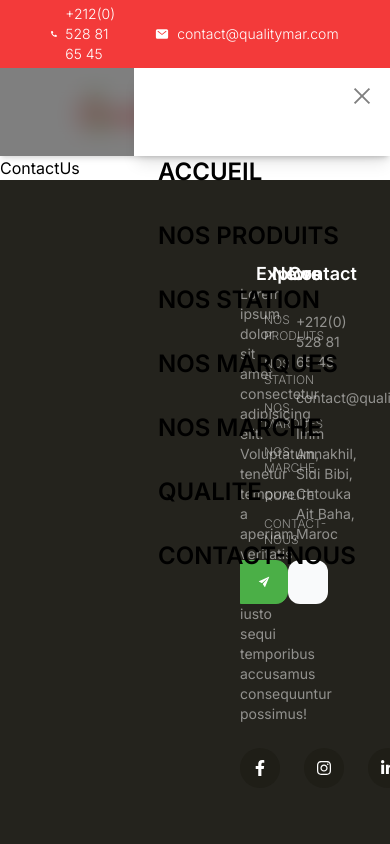
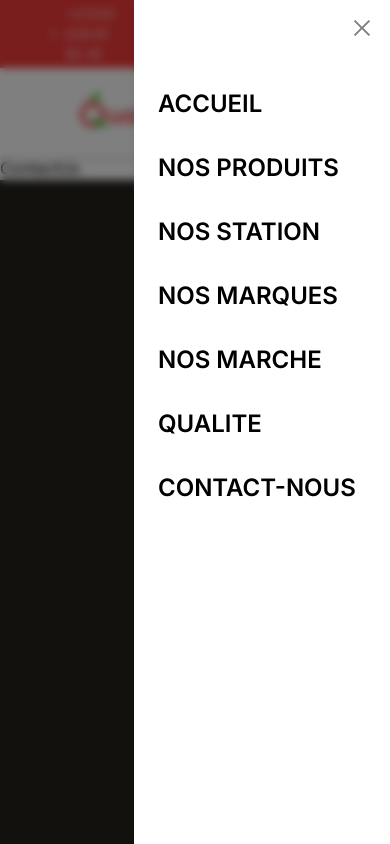
Before and after one commit to VEGETv07/quality-mar, a Next.js app: page /contact-us in a window 390 px wide. Both pictures are taken after a click on the icon 266 px from the left and 112 px from the top of the page. Shown: the top 844 px of the page. Built offline with nearby package versions, Linux system fonts and the light colour scheme.

Commit message:
adding some responsive style

```diff
--- a/app/_components/ChooseUs.tsx
+++ b/app/_components/ChooseUs.tsx
@@ -1,14 +1,8 @@
 "use client"
-import Image from "next/image";
-import { useState } from "react";
-import { LuLeaf } from "react-icons/lu";
-import { LuMinus } from "react-icons/lu";
-import { LuPlus } from "react-icons/lu";
 import Accordion from "./items/Accordion";
 
 
 export default function ChooseUs() {
-  const [isOpen,setIsOpen] = useState<number | null>(null)
 
 
   const infos = [
@@ -31,11 +25,8 @@ export default function ChooseUs() {
         "Quality Mar a constamment pour objectif d’améliorer ses performances et la qualité de ses produits.",
     },
   ];
-  function toggleOpen(id: number){
-    (isOpen === id)? setIsOpen(null):setIsOpen(id)
-  }
   return (
-    <div className=" lg:grid lg:grid-cols-2 py-40 w-full">
+    <div className=" lg:grid lg:grid-cols-2 py-40 w-full" id="choose_us">
       <div className="flex-col justify-between rounded-t-xl">
         <div className="w-full">
           <h3 className="text-3xl font-semibold lg:text-5xl pb-12 text-black">
@@ -57,13 +48,6 @@ export default function ChooseUs() {
         </div>
       </div>
       <div className="pt-8 lg:pt-0">
-        {/* <Image
-          src="/images/PHOTO1.jpg"
-          alt=""
-          height={1000}
-          width={1000}
-          className="rounded-3xl w-full md:w-full"
-        /> */}
         <img src="/images/PHOTO1.jpg" alt="" className="rounded-3xl" />
       </div>
     </div>
--- a/app/_components/ConctactUs.tsx
+++ b/app/_components/ConctactUs.tsx
@@ -13,7 +13,7 @@ function ConctactUs() {
           </p>
 
           <button className="flex items-center p-4 bg-[#41c13f] text-white rounded-xl hover:bg-[#3FB554]/80 my-4 transition-all duration-300 ease-in-out">
-            <Link href="contact-us">CONTACTEZ-NOUS</Link> <FaChevronRight />
+            <Link href="#contact-us">CONTACTEZ-NOUS</Link> <FaChevronRight />
           </button>
         </div>
       </div>
--- a/app/page.tsx
+++ b/app/page.tsx
@@ -1,7 +1,8 @@
 import ConctactUs from "@/app/_components/ConctactUs";
-import Products from "@/app/_components/ChooseUs";
+import ChooseUs from "@/app/_components/ChooseUs";
 import Stats from "./_components/Stats";
 import Head from "next/head";
+import ContactUsForm from "./_components/ContactUsForm";
 export default function Home() {
   return (
     <>
@@ -11,9 +12,11 @@ export default function Home() {
       <section>
         <ConctactUs />
         <div className="flex  px-40 pt-20 ">
-          <Products />
+          <ChooseUs />
         </div>
         <Stats />
+        <ContactUsForm />
+
       </section>
     </>
   );
--- a/components/Footer.tsx
+++ b/components/Footer.tsx
@@ -14,8 +14,8 @@ import { IoIosSend } from "react-icons/io";
 export default function Footer() {
   return (
     <footer>
-      <div className="flex gap-4 bg-[#24231d] text-white px-60 py-20">
-        <div className="w-1/4">
+      <div className="grid grid-cols-1 md:grid-cols-2 lg:grid-cols-4 gap-4 bg-[#24231d] text-white px-60 py-20 ">
+        <div className="">
           <div>
             <Link href="/">
               <Image src="/logo.svg" alt="logo" width={150} height={150} />
@@ -55,7 +55,7 @@ export default function Footer() {
             </Link>
           </div>
         </div>
-        <div className="w-1/4">
+        <div className="">
           <div>
             <p className="font-semibold text-lg pb-6">Explore</p>
           </div>
@@ -88,7 +88,7 @@ export default function Footer() {
             </ul>
           </div>
         </div>
-        <div className="w-1/4">
+        <div className="">
           <div>
             <p className="font-semibold text-lg pb-6">News</p>
           </div>
@@ -97,7 +97,7 @@ export default function Footer() {
             <div></div>
           </div>
         </div>
-        <div className="w-1/4">
+        <div className="">
           <div>
             <p className="font-semibold text-lg pb-6">Contact</p>
           </div>
--- a/components/Header.tsx
+++ b/components/Header.tsx
@@ -11,7 +11,7 @@ import SideBar from "./items/SideBar";
 
 export default function Header() {
   return (
-    <header className="sticky top-0 z-50 shadow-md w-full">
+    <header className="lg:sticky top-0 z-50 shadow-md w-full">
       <div className=" flex justify-center lg:justify-between bg-[#f33a3a] text-white py-1 px-20 font-light text-sm ">
         <div className="flex justify-between">
           <div className="flex items-center">
@@ -42,9 +42,11 @@ export default function Header() {
           </Link>
         </div>
       </div>
-      <nav className="sticky flex justify-between items-center px-20 p-6 bg-white">
+      <nav className=" flex justify-between items-center px-20 p-6 bg-white">
         <div>
-          <Image src="/logo.svg" alt="logo" width={180} height={180} />
+          <Link href="/">
+            <Image src="/logo.svg" alt="logo" width={180} height={180} />
+          </Link>
         </div>
         <div>
           <Navbar />
--- a/components/items/Navbar.tsx
+++ b/components/items/Navbar.tsx
@@ -8,22 +8,22 @@ export default function Navbar() {
         <Link href="/">ACCUEIL</Link>
       </li>
       <li>
-        <Link href="products">NOS PRODUITS</Link>
+        <Link href="products" className="hover:text-[#00c552] transition-all duration-300">NOS PRODUITS</Link>
       </li>
       <li>
-        <Link href="station">NOS STATION</Link>
+        <Link href="station" className="hover:text-[#00c552] transition-all duration-300">NOS STATION</Link>
       </li>
       <li>
-        <Link href="marques">NOS MARQUES</Link>
+        <Link href="marques" className="hover:text-[#00c552] transition-all duration-300">NOS MARQUES</Link>
       </li>
       <li>
-        <Link href="market">NOS MARCHE</Link>
+        <Link href="market" className="hover:text-[#00c552] transition-all duration-300">NOS MARCHE</Link>
       </li>
       <li>
-        <Link href="quality">QUALITE</Link>
+        <Link href="quality" className="hover:text-[#00c552] transition-all duration-300">QUALITE</Link>
       </li>
       <li>
-        <Link href="contact-us">CONTACT-NOUS</Link>
+        <Link href="contact-us" className="hover:text-[#00c552] transition-all duration-300">CONTACT-NOUS</Link>
       </li>
     </ul>
   );
--- a/components/items/SideBar.tsx
+++ b/components/items/SideBar.tsx
@@ -5,26 +5,42 @@ import { AiOutlineClose } from "react-icons/ai";
 import Link from "next/link";
 
 export default function SideBar() {
-  const [isOpen, setIsOpen] = useState(false);
+  const [isOpen, setIsOpen] = useState<boolean>(false);
 
   function toggleOpen() {
     setIsOpen(!isOpen);
   }
+  function handleClose(e) {
+    if (e.target.id === "overlay") {
+      setIsOpen(false);
+    }
+  }
+
 
   return (
-    <div className="z-50">
+    <div className="z-50 ">
       <RxHamburgerMenu
         onClick={toggleOpen}
         className="text-2xl text-black/50 cursor-pointer"
       />
       {isOpen && (
-        <div className="absolute top-0 left-0 w-full h-full bg-black/50 backdrop-blur-md flex justify-end">
-          <div className="relative w-64 h-full bg-white shadow-lg p-6">
+        <div
+        id="overlay"
+          onClick={handleClose}
+          className="absolute inset-0 w-full h-full bg-black/50 backdrop-blur-sm grid justify-end"
+        >
+          <div
+            className={`relative w-64 h-full bg-white shadow-lg p-6 transition-transform duration-300 transform ${
+              isOpen ? "translate-x-0" : "translate-x-full"
+            }`}
+          >
             <AiOutlineClose
               onClick={toggleOpen}
               className="absolute top-4 right-4 text-2xl text-black/50 cursor-pointer"
             />
-            <ul className="flex flex-col gap-8 text-black text-2xl font-semibold mt-16">
+            <ul
+              className={`flex flex-col gap-8 text-black text-2xl font-semibold mt-16 `}
+            >
               <li>
                 <Link href="/">ACCUEIL</Link>
               </li>
--- a/package.json
+++ b/package.json
@@ -14,7 +14,8 @@
     "react-countup": "^6.5.3",
     "react-dom": "^18",
     "react-icon": "^1.0.0",
-    "react-icons": "^5.2.1"
+    "react-icons": "^5.2.1",
+    "react-scroll": "^1.9.0"
   },
   "devDependencies": {
     "@types/node": "^20",
```
Also changed, not shown: 1 other file (tests, documents, lock files or other folders).
